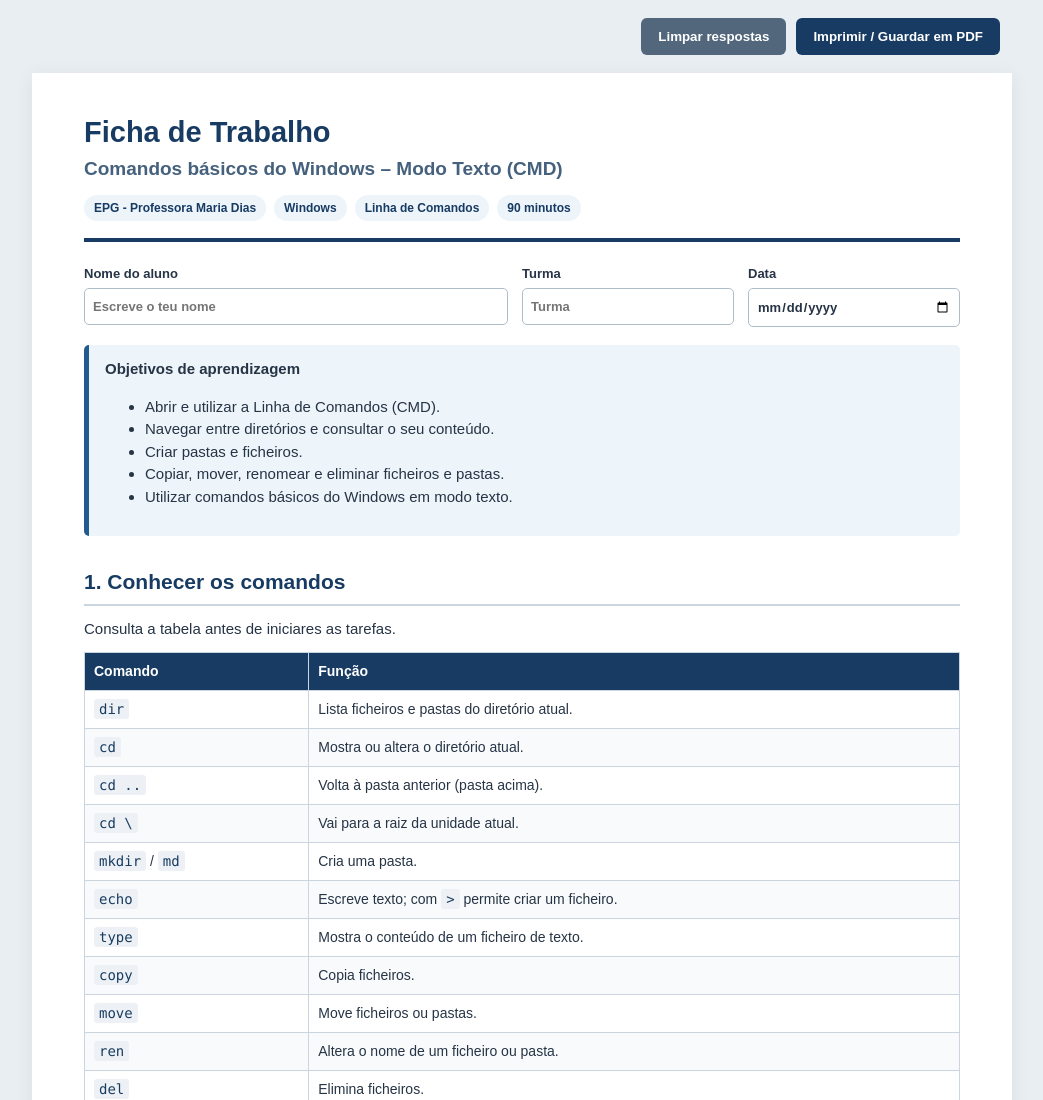
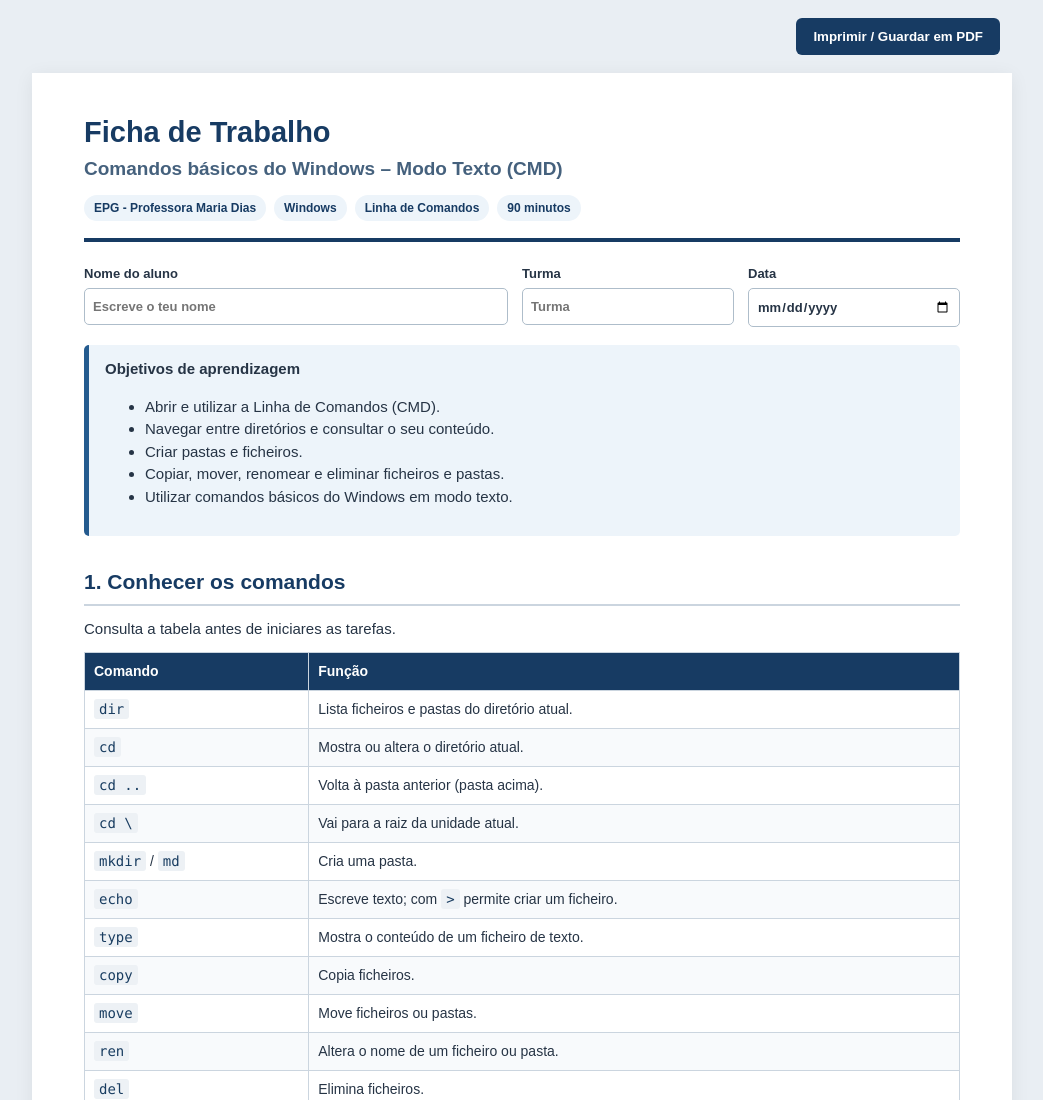
Before and after one commit to mariadias-beep/11EAC-AC-6183, a plain HTML site: page Ficha_3_CMD.html in a window 1280 px wide. Shown: the top 1100 px of the page, without its empty margins (118-1161 px from the left). Drawn offline with Linux system fonts and the light colour scheme.

Commit message:
Update Ficha_3_CMD.html

```diff
--- a/Ficha_3_CMD.html
+++ b/Ficha_3_CMD.html
@@ -67,7 +67,7 @@ pre{background:#172331;color:#e9f1fa;padding:12px 15px;border-radius:6px;white-s
 </head>
 <body>
 <div class="toolbar">
- <button type="button" class="secondary" onclick="limparFicha()">Limpar respostas</button>
+<!-- <button type="button" class="secondary" onclick="limparFicha()">Limpar respostas</button>-->
  <button type="button" onclick="window.print()">Imprimir / Guardar em PDF</button>
 </div>
 
```
